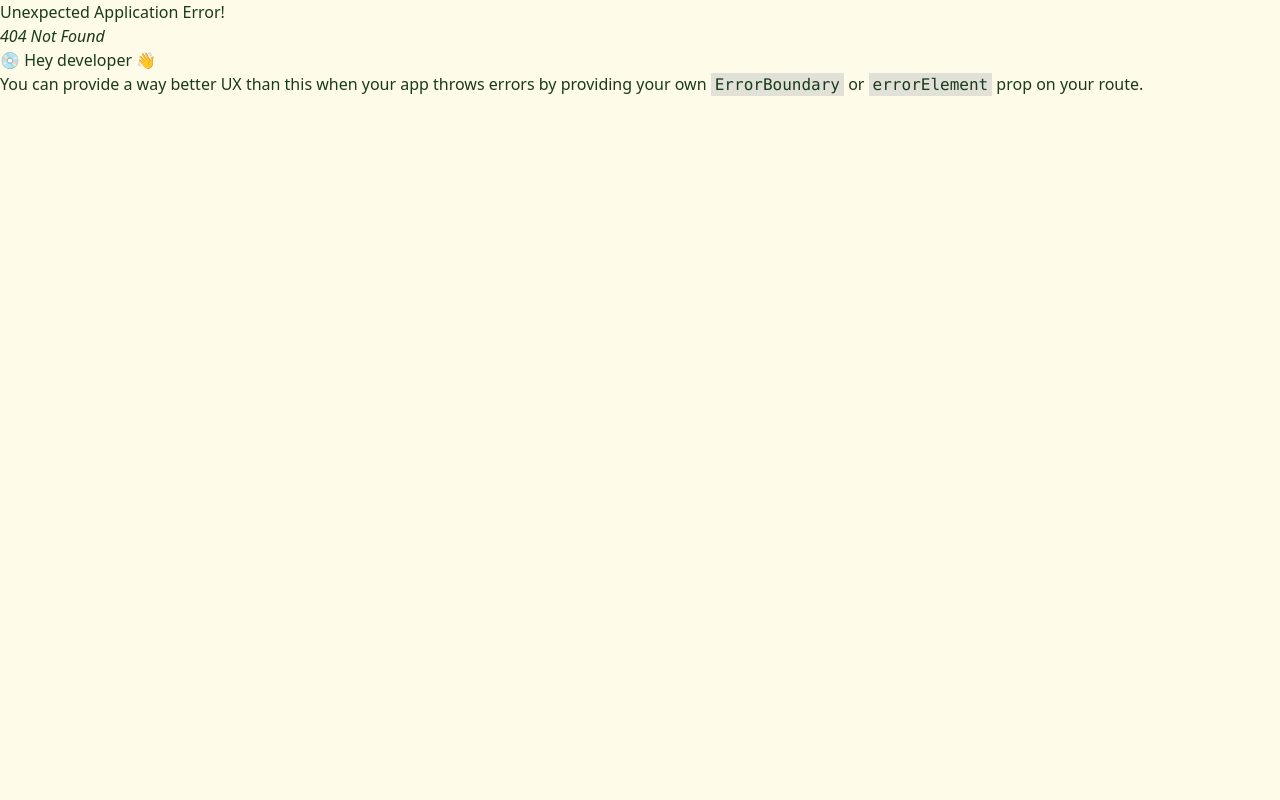
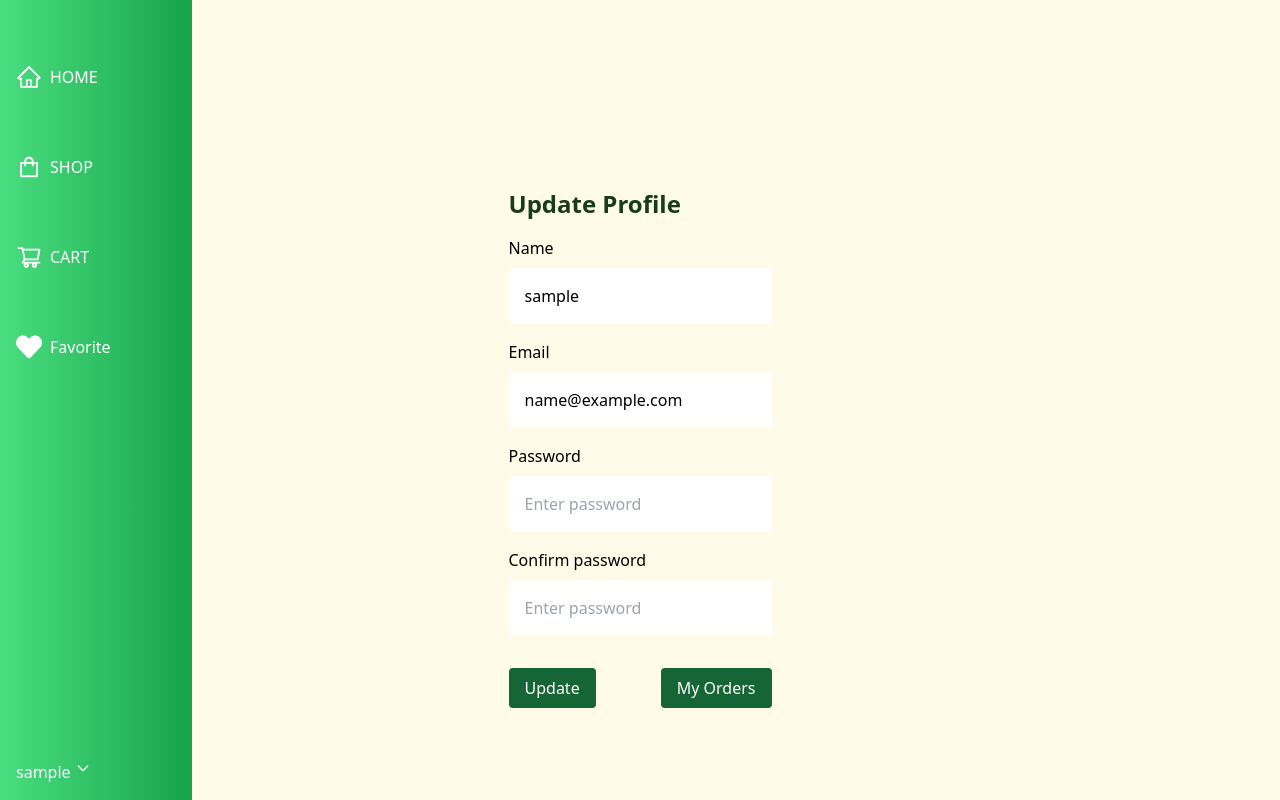
Before and after one commit to NavidDev1/eStore, a React (Vite) app in the folder frontend/: page /profile in a window 1280 px wide. Before the commit this address had no page. Built offline with nearby package versions, Linux system fonts and the light colour scheme; sample sign-in values are in the browser's storage.

Commit message:
profile page created.

```diff
--- a/frontend/src/main.jsx
+++ b/frontend/src/main.jsx
@@ -8,15 +8,25 @@ import { createBrowserRouter } from 'react-router-dom';
 import { Provider } from 'react-redux';
 import store from './redux/features/store.js';
 
+//Private Route
+import PrivateRoute from './components/PrivateRoute.jsx';
+
 //Auth
 import Login from './pages/Auth/Login.jsx';
 import Register from './pages/Auth/Register.jsx';
+
+import Profile from './pages/User/Profile.jsx';
 
 // Setting up React Router and rendering the application
 const router = createBrowserRouter(
   createRoutesFromElements(
     <Route path='/' element={<App />}>
+      <Route path='' element={<PrivateRoute />}>
+        <Route path='/profile' element={<Profile />} />
+      </Route>
+
       <Route path='/login' element={<Login />} />
+      <Route path='/register' element={<Register />} />
       <Route path='/register' element={<Register />} />
     </Route>
   )
--- a/frontend/src/pages/Auth/Navigation.jsx
+++ b/frontend/src/pages/Auth/Navigation.jsx
@@ -123,7 +123,7 @@ export default function Navigation() {
         </button>
         {dropdownOpen && userInfo && (
           <ul
-            className={`absoulute right-0 mt-2 mr-14 space-y-2 bg-white text-gray-600 ${
+            className={`absoulute right-0 mt-2 mr-14 space-y-2 text-white${
               !userInfo.isAdmin ? '-top-20' : '-top-80'
             }`}
           >
@@ -132,7 +132,7 @@ export default function Navigation() {
                 <li>
                   <Link
                     to='/admin/dashboard'
-                    className='block px-4 py-2 hover:bg-gray-100'
+                    className='block px-4 py-2 hover:bg-green-400'
                   >
                     Dashboard
                   </Link>
@@ -140,7 +140,7 @@ export default function Navigation() {
                 <li>
                   <Link
                     to='/admin/productlist'
-                    className='block px-4 py-2 hover:bg-gray-100'
+                    className='block px-4 py-2 hover:bg-green-400'
                   >
                     Products
                   </Link>
@@ -148,7 +148,7 @@ export default function Navigation() {
                 <li>
                   <Link
                     to='/admin/categorylist'
-                    className='block px-4 py-2 hover:bg-gray-100'
+                    className='block px-4 py-2 hover:bg-green-400'
                   >
                     Category
                   </Link>
@@ -156,7 +156,7 @@ export default function Navigation() {
                 <li>
                   <Link
                     to='/admin/orderlist'
-                    className='block px-4 py-2 hover:bg-gray-100'
+                    className='block px-4 py-2 hover:bg-green-400'
                   >
                     Orders
                   </Link>
@@ -164,7 +164,7 @@ export default function Navigation() {
                 <li>
                   <Link
                     to='/admin/userlist'
-                    className='block px-4 py-2 hover:bg-gray-100'
+                    className='block px-4 py-2 hover:bg-green-400'
                   >
                     Users
                   </Link>
@@ -173,14 +173,17 @@ export default function Navigation() {
             )}
 
             <li>
-              <Link to='/profile' className='block px-4 py-2 hover:bg-gray-100'>
+              <Link
+                to='/profile'
+                className='block px-4 py-2 hover:bg-green-400'
+              >
                 Profile
               </Link>
             </li>
             <li>
               <button
                 onClick={logoutHandler}
-                className='block w-full px-4 py-2 text-left hover:bg-gray-100'
+                className='block w-full px-4 py-2 text-left  hover:bg-green-400'
               >
                 Logout
               </button>
--- /dev/null
+++ b/frontend/src/pages/User/Profile.jsx
@@ -0,0 +1,119 @@
+import { useEffect, useState } from 'react';
+import { useDispatch, useSelector } from 'react-redux';
+import { toast } from 'react-toastify';
+import Loader from '../../components/Loader';
+import { Link } from 'react-router-dom';
+import { setCredientials } from '../../redux/features/auth/authSlice';
+import { useProfileMutation } from '../../redux/api/userApiSlice';
+
+const Profile = () => {
+  const [username, setUsername] = useState('');
+  const [email, setEmail] = useState('');
+  const [password, setPassword] = useState('');
+  const [confirmedPassword, setConfirmedPassword] = useState('');
+
+  const { userInfo } = useSelector((state) => state.auth);
+
+  const [updateProfile, { isLoading: loadingUpdateProfile }] =
+    useProfileMutation();
+
+  useEffect(() => {
+    setUsername(userInfo.username);
+    setEmail(userInfo.email);
+  }, [userInfo.email, userInfo.username]);
+
+  const dispatch = useDispatch();
+
+  //here we are handling the information we get from the user to change userinfo, senduing it using useProfileMutation
+  const submitHandler = async (e) => {
+    e.preventDefault();
+
+    if (password != confirmedPassword) {
+      toast.error('Password do not match');
+    } else {
+      try {
+        const res = await updateProfile({
+          _id: userInfo._id,
+          username,
+          email,
+          password,
+        }).unwrap();
+        dispatch(setCredientials({ ...res }));
+        toast.success('Profile updated successfully');
+      } catch (error) {
+        toast.error(error?.data?.message || error.message);
+      }
+    }
+  };
+
+  return (
+    <div className='container mx-auto p-4 mt-[10rem]'>
+      <div className='flex justify-center align-center md:flex md:space-x-4'>
+        <div className='med:w-1/3'>
+          <h2 className='text-2xl font-semibold mb-4'> Update Profile</h2>
+
+          <form onSubmit={submitHandler}>
+            <div className='mb-4'>
+              <label className='block text-black mb-2'>Name</label>
+              <input
+                type='text'
+                placeholder='Enter name'
+                className='form-input p-4 rounded-sm w-full'
+                value={username}
+                onChange={(e) => setUsername(e.target.value)}
+              />
+            </div>
+            <div className='mb-4'>
+              <label className='block text-black mb-2'>Email</label>
+              <input
+                type='email'
+                placeholder='Enter email'
+                className='form-input p-4 rounded-sm w-full'
+                value={email}
+                onChange={(e) => setEmail(e.target.value)}
+              />
+            </div>
+            <div className='mb-4'>
+              <label className='block text-black mb-2'>Password</label>
+              <input
+                type='password'
+                placeholder='Enter password'
+                className='form-input p-4 rounded-sm w-full'
+                value={password}
+                onChange={(e) => setPassword(e.target.value)}
+              />
+            </div>
+            <div className='mb-4'>
+              <label className='block text-black mb-2'>Confirm password</label>
+              <input
+                type='password'
+                placeholder='Enter password'
+                className='form-input p-4 rounded-sm w-full'
+                value={confirmedPassword}
+                onChange={(e) => setConfirmedPassword(e.target.value)}
+              />
+            </div>
+            <div className='flex justify-between'>
+              <button
+                type='submit'
+                className='bg-green-800 text-white px-4 py-2 rounded cursor-pointer my-[1rem] hover:bg-green-500'
+              >
+                Update
+              </button>
+              <Link
+                to='/user-orders'
+                className='bg-green-800 text-white px-4 py-2 rounded cursor-pointer my-[1rem] hover:bg-green-500'
+              >
+                My Orders
+              </Link>
+            </div>
+          </form>
+        </div>
+
+        {loadingUpdateProfile && <Loader />}
+      </div>
+    </div>
+  );
+};
+
+export default Profile;
--- a/frontend/src/redux/api/userApiSlice.js
+++ b/frontend/src/redux/api/userApiSlice.js
@@ -26,8 +26,20 @@ export const userApiSlice = apiSlice.injectEndpoints({
         body: data,
       }),
     }),
+
+    profile: builder.mutation({
+      query: (data) => ({
+        url: `${USERS_URL}/profile`,
+        method: 'PUT',
+        body: data,
+      }),
+    }),
   }),
 });
 
-export const { useLoginMutation, useLogoutMutation, useRegisterMutation } =
-  userApiSlice;
+export const {
+  useLoginMutation,
+  useLogoutMutation,
+  useRegisterMutation,
+  useProfileMutation,
+} = userApiSlice;
```
